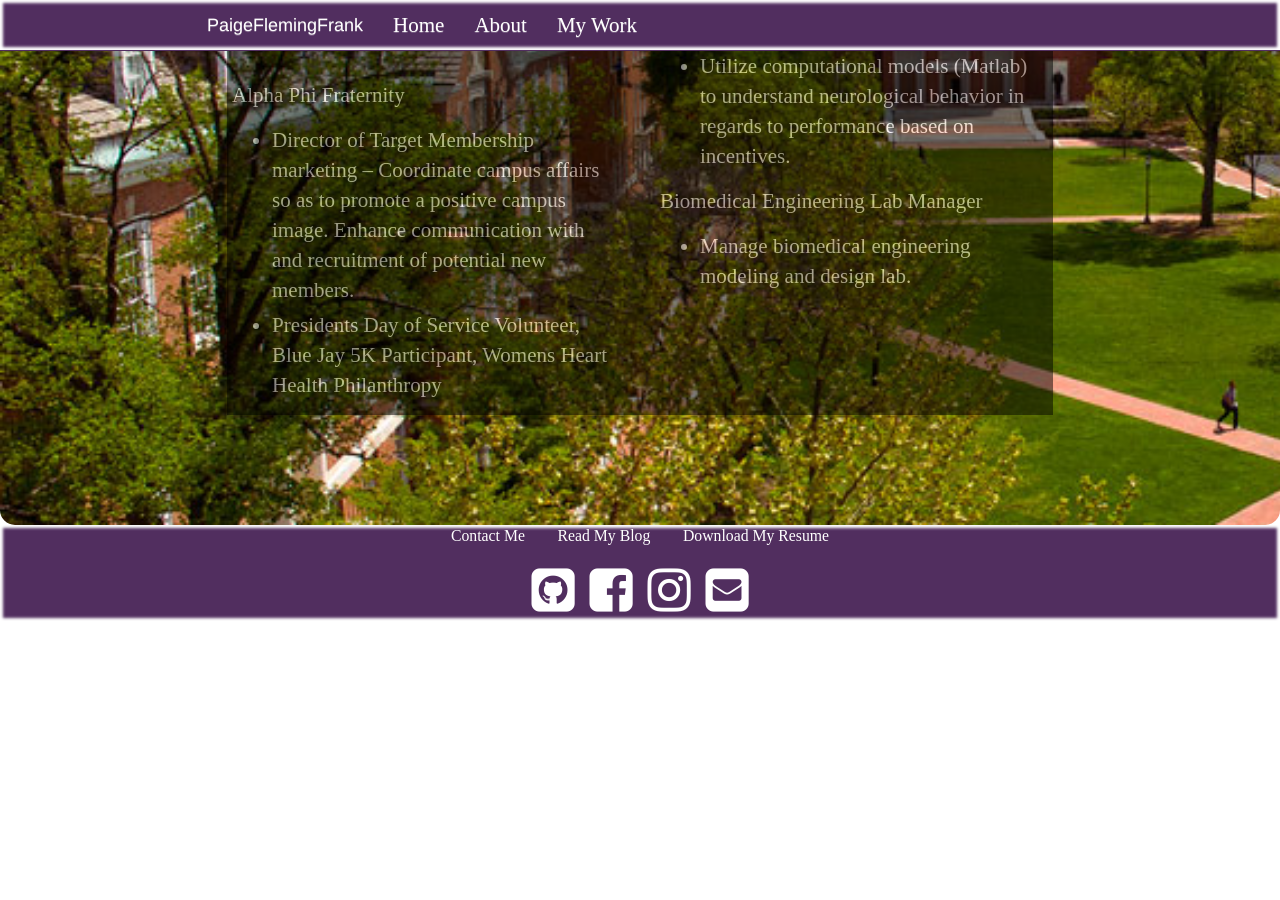
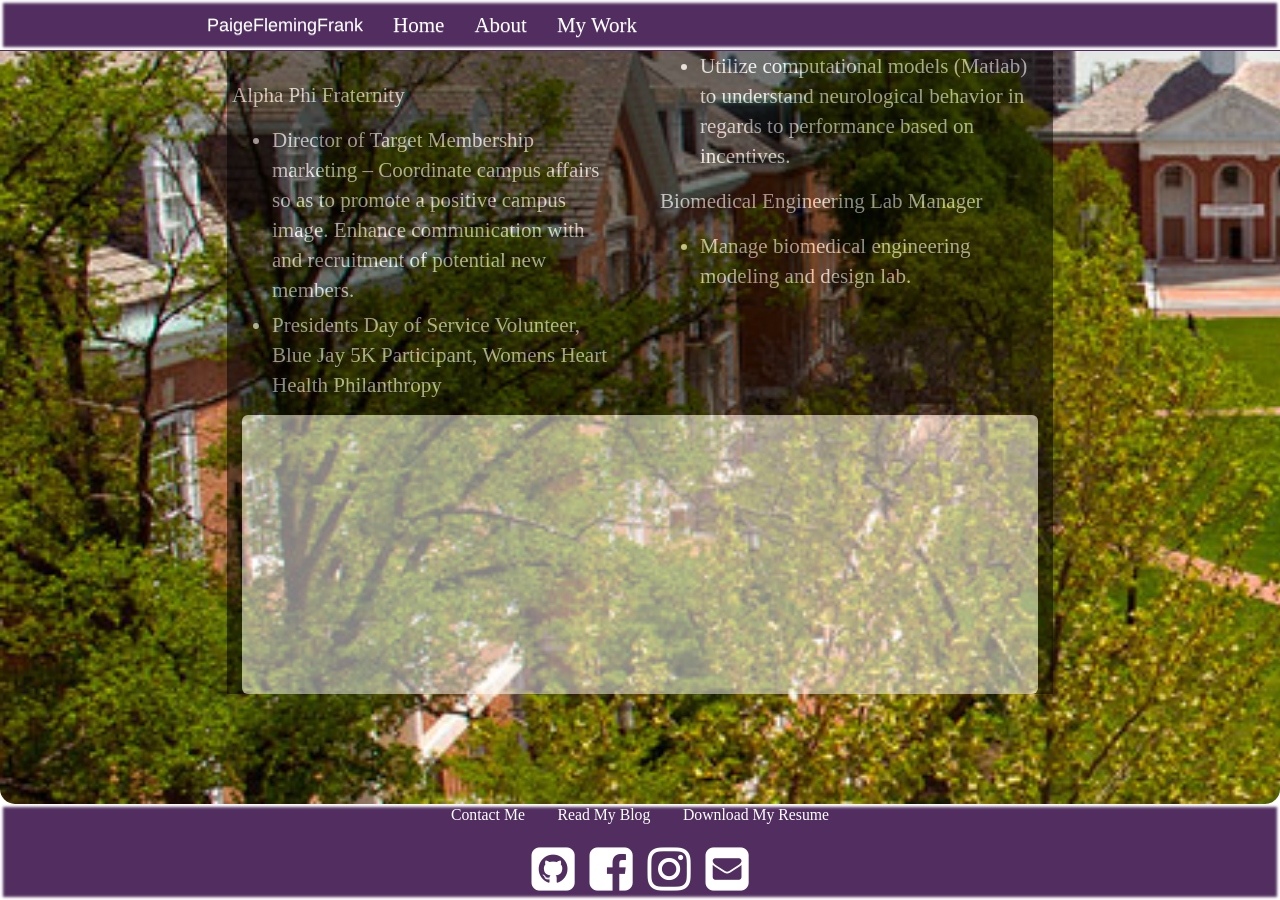
Before and after one commit to pfrank7/pfrank7.github.io, a Jekyll site: the page built from CV.html, in a window 1280 px wide and 900 px high, scrolled down 1398 px. Built offline with Jekyll 4.4.1, drawn with Linux system fonts in a browser that asks for light colours; nearby versions of some CDN libraries; before the commit the page ends 2019 px from its top, so only the background shows below that.

Commit message:
Update CV.html

```diff
--- a/CV.html
+++ b/CV.html
@@ -74,7 +74,7 @@
 	<div class = "jumbotron" id = "hop">
 		<div class = "container" id = "margin" style = "background-color: black; opacity: .5; color:white;">
 			<div class = "row">
-				<div class = "col-sm-12">
+				<div class = "col-sm-12 text-center">
 					<h2> Johns Hopkins University </h2>
 					<h3> Computational Biomedical Engineering and Computer Science </h3>
 				</div>
@@ -111,6 +111,15 @@
 						<li id = "bullet" >Manage biomedical engineering modeling and design lab.</li>
 					</ul>
 					</p>
+				</div>
+			</div>
+		</div>
+		<div class = "jumbotron" style = "background-image:none;">
+			<div class = "container" id = "margin">
+				<div class = "row">
+					<div class = "col-sm-12">
+						<h2> Past Employers </h2>
+					</div>
 				</div>
 			</div>
 		</div>
```
